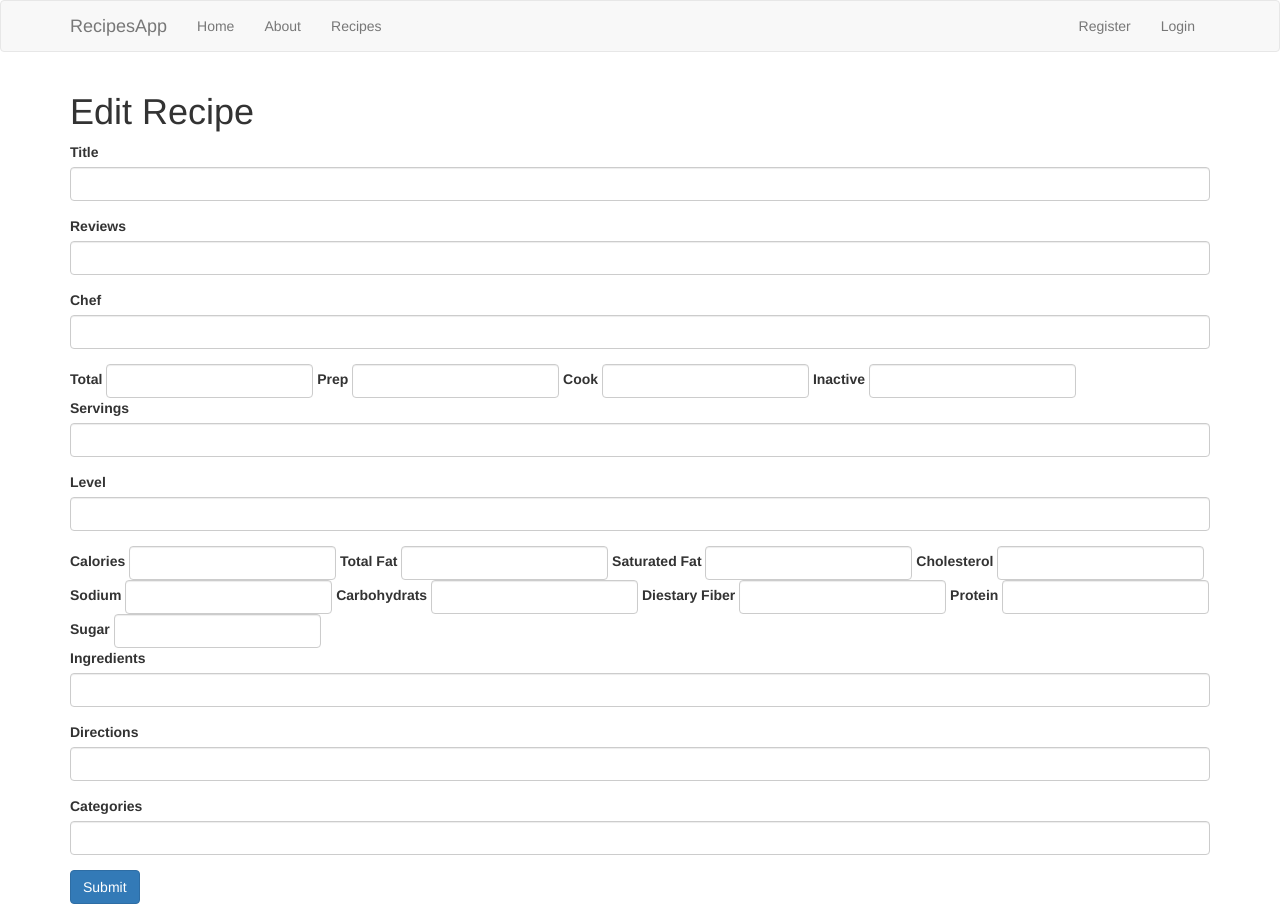
After one commit to luciangheorghe/recipesApp2, a Flask app: template templates/edit_recipe.html in a window 1280 px wide. The commit adds this page. Run offline with Flask 2, Linux system fonts and the light colour scheme; the template is opened without the code that fills it: values that come from a table or form of the project are taken from there, others are empty; some libraries are stand-ins or nearby versions.

Commit message:
Edit Function repaired

```diff
--- a/app.py
+++ b/app.py
@@ -216,6 +216,107 @@ def add_recipe():
 
     return render_template('add_recipe.html', form=form)
 
+# Edit Recipe
+@app.route('/edit_recipe/<recipe_id>', methods=['GET', 'POST'])
+@is_logged_in
+def edit_recipe(recipe_id):
+    # Get recipe by id
+    the_recipe = mongo.db.recipes.find_one({"_id": ObjectId(recipe_id)})
+
+    # Get the form
+    form = RecipeForm(request.form)
+
+    # Populate recipe form fields
+    form.title.data = the_recipe['title']
+    form.reviews.data = the_recipe['reviews']
+    form.chef.data = the_recipe['chef']
+
+    form.total.data = the_recipe['time']['total']
+    form.prep.data = the_recipe['time']['prep']
+    form.cook.data = the_recipe['time']['cook']
+    form.inactive.data = the_recipe['time']['inactive']
+
+    form.servings.data = the_recipe['servings']
+    form.level.data = the_recipe['level']
+
+    form.calories.data = the_recipe['nutrition']['calories']
+    form.total_fat.data = the_recipe['nutrition']['total_fat']
+    form.saturated_fat.data = the_recipe['nutrition']['saturated_fat']
+    form.cholesterol.data = the_recipe['nutrition']['cholesterol']
+    form.sodium.data = the_recipe['nutrition']['sodium']
+    form.carbohydrats.data = the_recipe['nutrition']['carbohydrats']
+    form.diestary_fiber.data = the_recipe['nutrition']['diestary_fiber']
+    form.protein.data = the_recipe['nutrition']['protein']
+    form.sugar.data = the_recipe['nutrition']['sugar']
+
+    form.ingredients.data = the_recipe['ingredients']
+    form.directions.data = the_recipe['directions']
+    form.categories.data = the_recipe['categories']
+
+    if request.method == 'POST' and form.validate():
+        title = request.form['title']
+        reviews = request.form['reviews']
+        chef = request.form['chef']
+
+        total = request.form['total']
+        prep = request.form['prep']
+        cook = request.form['cook']
+        inactive = request.form['inactive']
+
+        servings = request.form['servings']
+        level = request.form['level']
+
+        calories = request.form['calories']
+        total_fat = request.form['total_fat']
+        saturated_fat = request.form['saturated_fat']
+        cholesterol = request.form['cholesterol']
+        sodium = request.form['sodium']
+        carbohydrats = request.form['carbohydrats']
+        diestary_fiber = request.form['diestary_fiber']
+        protein = request.form['protein']
+        sugar = request.form['sugar']
+
+        ingredients = request.form['ingredients']
+        directions = request.form['directions']
+        categories = request.form['categories']
+
+        recipes = mongo.db.recipes
+
+        if the_recipe is not None:
+            recipes.update_one({"_id": ObjectId(recipe_id)}, {"$set": {'title': request.form['title'],
+            'reviews': request.form['reviews'],
+            'chef': request.form['chef'],
+
+            'time': {'total': request.form['total'],
+            'prep': request.form['prep'],
+            'cook': request.form['cook'],
+            'inactive': request.form['inactive']},
+
+            'servings': request.form['servings'],
+            'level': request.form['level'],
+
+            'nutrition': {'calories': request.form['calories'],
+            'total_fat': request.form['total_fat'],
+            'saturated_fat': request.form['saturated_fat'],
+            'cholesterol': request.form['cholesterol'],
+            'sodium': request.form['sodium'],
+            'carbohydrats': request.form['carbohydrats'],
+            'diestary_fiber': request.form['diestary_fiber'],
+            'protein': request.form['protein'],
+            'sugar': request.form['sugar']},
+
+            'ingredients': request.form['ingredients'],
+            'directions': request.form['directions'],
+            'categories': request.form['categories']
+            }})
+        else:
+            flash('not working', 'danger')
+
+        flash('Recipe Updated', 'success')
+
+        return redirect(url_for('dashboard'))
+
+    return render_template('edit_recipe.html', form=form)
 
 if __name__ == '__main__':
     app.secret_key='secret123'
--- a/templates/dashboard.html
+++ b/templates/dashboard.html
@@ -19,7 +19,7 @@
           <td>{{ recipe.title }}</td>
           <td>{{ recipe.chef }}</td>
           <td>{{ recipe.reviews }}</td>
-          <td><a href="edit_recipe/{{recipe.id}}" class="btn btn-default pull-right">Edit</a></td>
+          <td><a href="edit_recipe/{{recipe._id}}" class="btn btn-default pull-right">Edit</a></td>
           <td><a href="#" class="btn btn-danger">Delete</a></td>
         </tr>
       {% endfor %}
--- /dev/null
+++ b/templates/edit_recipe.html
@@ -0,0 +1,86 @@
+{% extends 'layout.html' %}
+
+{% block body %}
+  <h1>Edit Recipe</h1>
+  {% from "includes/_formhelpers.html" import render_field %}
+
+  <form method="POST" action="">
+    <div class="form-group">
+      {{ render_field(form.title, class_="form-control") }}
+    </div>
+    <div class="form-group">
+      {{ render_field(form.reviews, class_="form-control") }}
+    </div>
+    <div class="form-group">
+      {{ render_field(form.chef, class_="form-control") }}
+    </div>
+
+    <div class="form-inline">
+      <div class="form-group">
+        {{ render_field(form.total, class_="form-control") }}
+      </div>
+      <div class="form-group">
+        {{ render_field(form.prep, class_="form-control") }}
+      </div>
+      <div class="form-group">
+        {{ render_field(form.cook, class_="form-control") }}
+      </div>
+      <div class="form-group">
+        {{ render_field(form.inactive, class_="form-control") }}
+      </div>
+    </div>
+
+    <div class="form-group">
+      {{ render_field(form.servings, class_="form-control") }}
+    </div>
+    <div class="form-group">
+      {{ render_field(form.level, class_="form-control") }}
+    </div>
+
+    <div class="form-inline">
+      <div class="form-group">
+        {{ render_field(form.calories, class_="form-control") }}
+      </div>
+      <div class="form-group">
+        {{ render_field(form.total_fat, class_="form-control") }}
+      </div>
+      <div class="form-group">
+        {{ render_field(form.saturated_fat, class_="form-control") }}
+      </div>
+      <div class="form-group">
+        {{ render_field(form.cholesterol, class_="form-control") }}
+      </div>
+      <div class="form-group">
+        {{ render_field(form.sodium, class_="form-control") }}
+      </div>
+      <div class="form-group">
+        {{ render_field(form.carbohydrats, class_="form-control") }}
+      </div>
+      <div class="form-group">
+        {{ render_field(form.diestary_fiber, class_="form-control") }}
+      </div>
+      <div class="form-group">
+        {{ render_field(form.protein, class_="form-control") }}
+      </div>
+      <div class="form-group">
+        {{ render_field(form.sugar, class_="form-control") }}
+      </div>
+    </div>
+
+    <div class="form-group">
+      {{ render_field(form.ingredients, class_="form-control") }}
+    </div>
+
+    <div class="form-group">
+      {{ render_field(form.directions, class_="form-control") }}
+    </div>
+
+    <div class="form-group">
+      {{ render_field(form.categories, class_="form-control") }}
+    </div>
+
+    <p>
+      <input class="btn btn-primary" type="submit" value="Submit" />
+    </p>
+  </form>
+{% endblock %}
```
